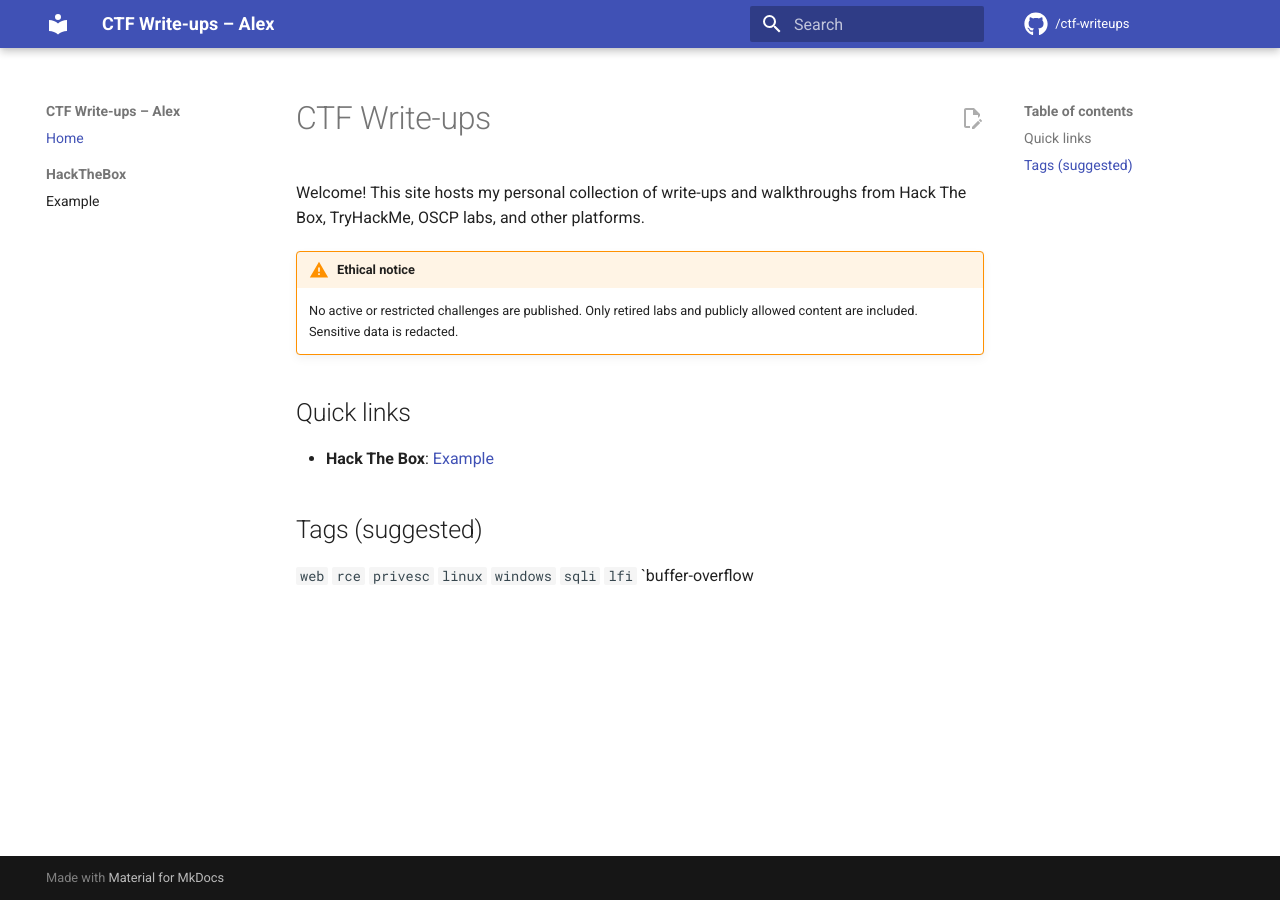
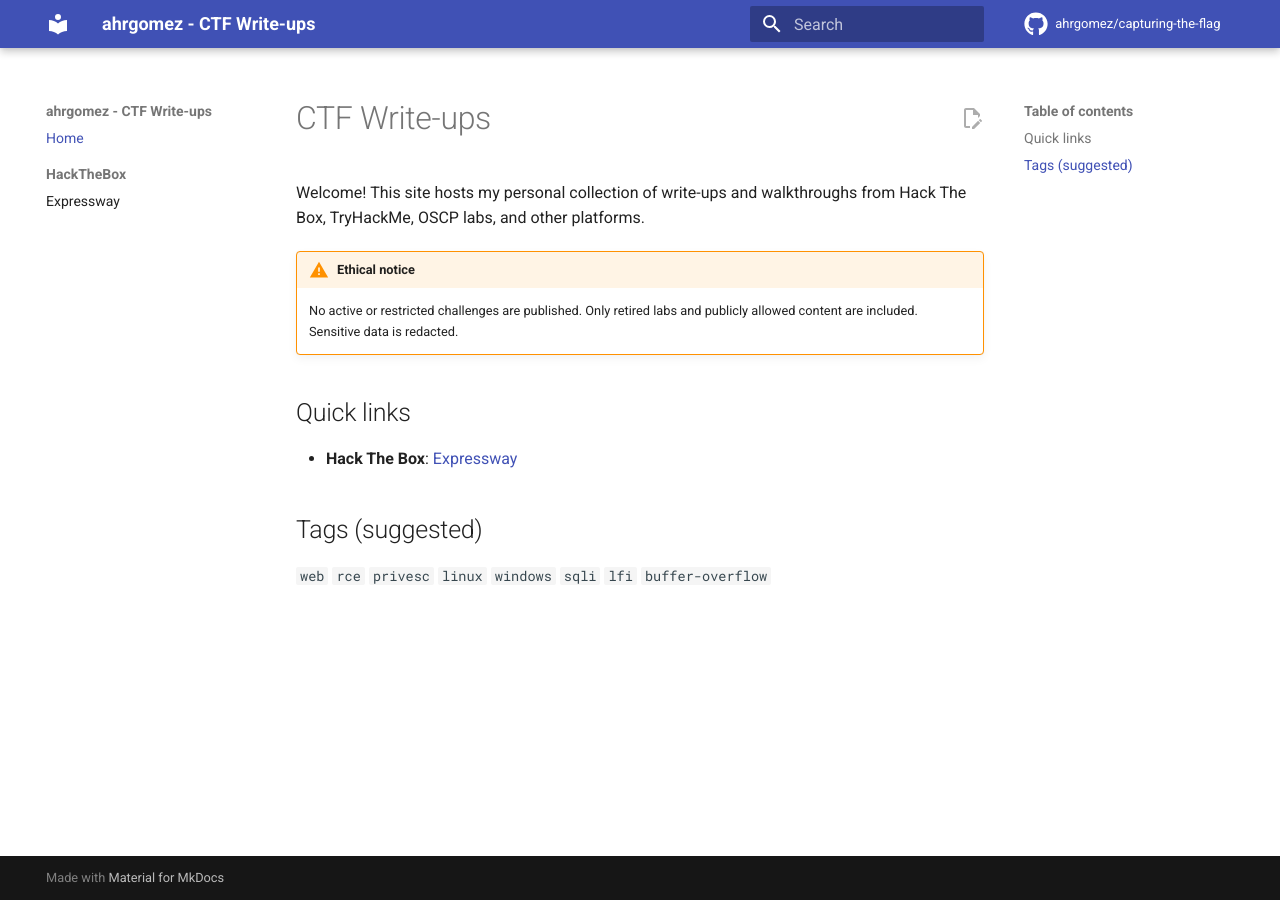
Before and after one commit to ahrgomez/capturing-the-flag, an MkDocs documentation site: the page built from docs/index.md, in a window 1280 px wide. Built offline with MkDocs 1.6.1 and Material for MkDocs 9.7.7, drawn with Linux system fonts in a browser that asks for light colours; comment, search, counter and statistics services are not loaded.

Commit message:
Express way user flag

```diff
--- a/docs/assets/attachments/gobuster.txt
+++ /dev/null
@@ -1,2 +0,0 @@
-# gobuster output placeholder
-# Replace with your real enumeration results
--- a/docs/assets/attachments/hash.txt
+++ /dev/null
@@ -1 +0,0 @@
-$dynamic_0$examplehashplaceholder
--- a/docs/assets/attachments/nmap-example.txt
+++ /dev/null
@@ -1,2 +0,0 @@
-# nmap output placeholder
-# Replace with your real scan output
--- a/docs/index.md
+++ b/docs/index.md
@@ -6,7 +6,7 @@ Welcome! This site hosts my personal collection of write-ups and walkthroughs fr
     No active or restricted challenges are published. Only retired labs and publicly allowed content are included. Sensitive data is redacted.
 
 ## Quick links
-- **Hack The Box**: [Example](platform/hackthebox/HTB-Example.md)
+- **Hack The Box**: [Expressway](platform/hackthebox/Expressway.md)
 
 ## Tags (suggested)
-`web` `rce` `privesc` `linux` `windows` `sqli` `lfi` `buffer-overflow
+`web` `rce` `privesc` `linux` `windows` `sqli` `lfi` `buffer-overflow`
--- a/mkdocs.yml
+++ b/mkdocs.yml
@@ -1,8 +1,8 @@
-site_name: "CTF Write-ups – Alex"
+site_name: "ahrgomez - CTF Write-ups"
 site_description: "Write-ups and walkthroughs for Hack The Box, TryHackMe, OSCP labs, and more."
-site_url: "https://<tu-usuario>.github.io/ctf-writeups"
-repo_name: "<tu-usuario>/ctf-writeups"
-repo_url: "https://github.com/<tu-usuario>/ctf-writeups"
+site_url: "https://ahrgomez.github.io/capturing-the-flag"
+repo_name: "ahrgomez/capturing-the-flag"
+repo_url: "https://github.com/ahrgomez/capturing-the-flag"
 
 theme:
   name: material
@@ -39,4 +39,4 @@ plugins:
 nav:
   - Home: index.md
   - HackTheBox:
-      - Example: platform/hackthebox/HTB-Example.md
+      - Expressway: platform/hackthebox/Expressway.md
```
Also changed, not shown: docs/assets/images/htb-example-1.png (deleted), docs/assets/images/platform/hackthebox/expressway/cisco-config-username.jpg (added), docs/assets/images/platform/hackthebox/expressway/hashcat.jpg (added), docs/assets/images/platform/hackthebox/expressway/ike-scan-1.jpg (added), docs/assets/images/platform/hackthebox/expressway/ike-scan-2.jpg (added), docs/assets/images/platform/hackthebox/expressway/nmap-tcp.jpg (added), docs/assets/images/platform/hackthebox/expressway/nmap-udp.webp (added), docs/assets/images/platform/hackthebox/expressway/ssh.jpg (added), docs/assets/images/platform/hackthebox/expressway/tftp-enum.jpg (added), docs/assets/images/platform/hackthebox/expressway/user-flag.jpg (added).
